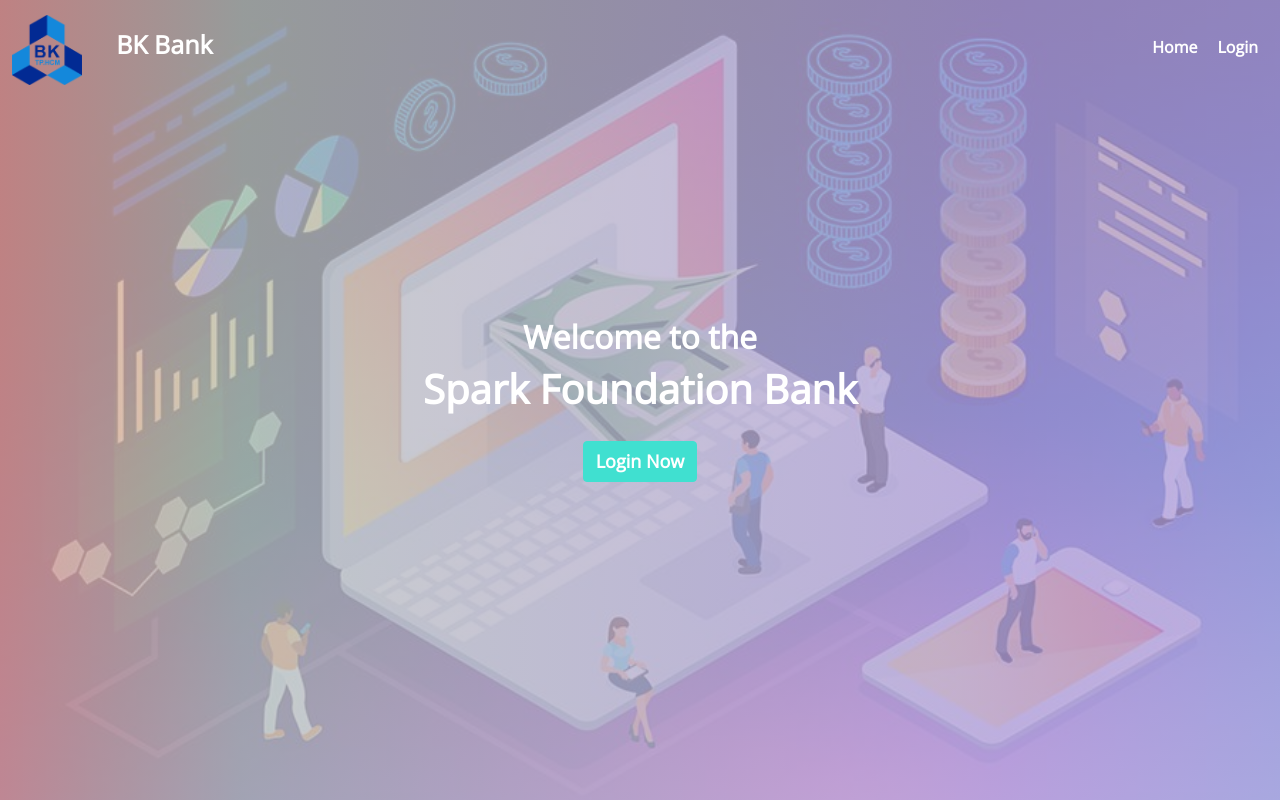
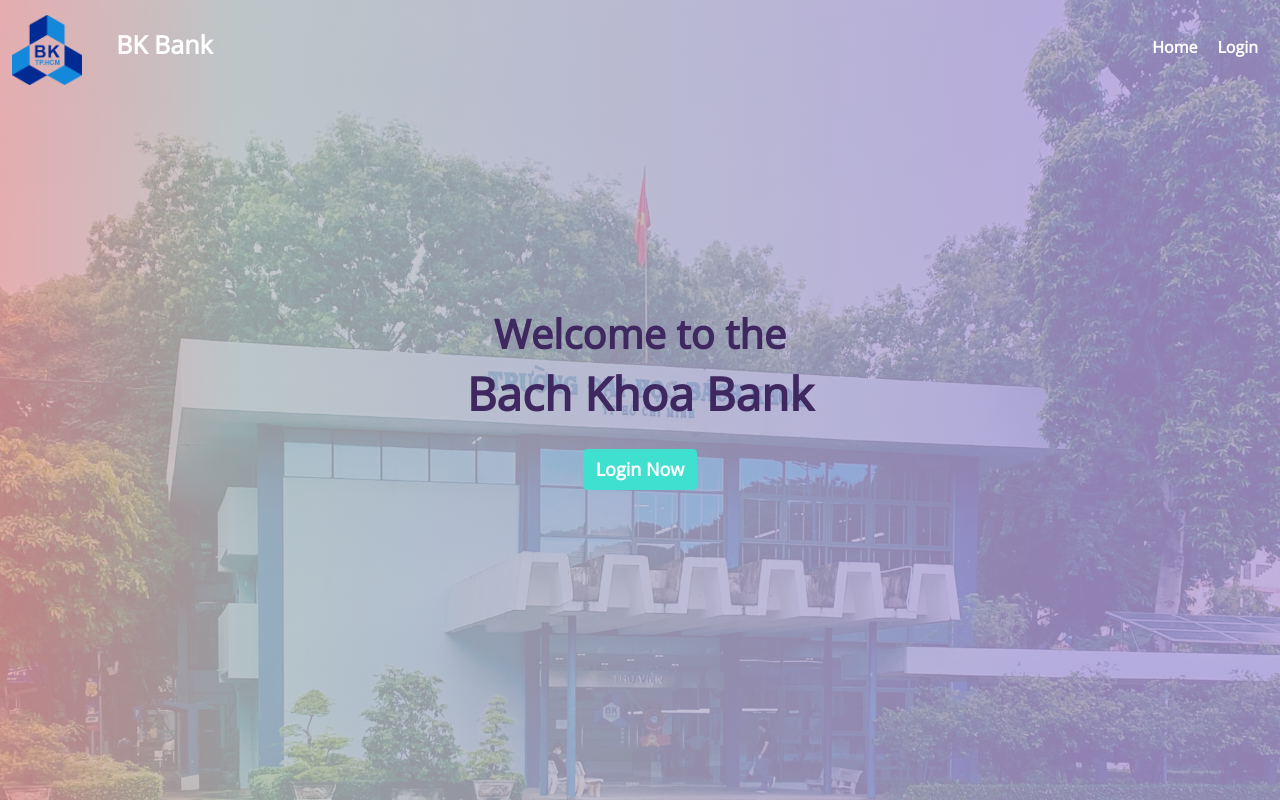
Before and after one commit to vonhatthanh2000/basic-banking-system, a PHP site: page /basic-banking-system/ in a window 1280 px wide. Run offline with PHP 8.4, Linux system fonts and the light colour scheme; some libraries are stand-ins or nearby versions.

Commit message:
feat: change background

```diff
--- a/index.php
+++ b/index.php
@@ -14,9 +14,9 @@
     <!-- ---------------Home Page--------------- -->
        <div class="container-fluid d-flex justify-content-center align-items-center" id="home__page">
            <div class="row">
-               <div class="col-12 text-center">
-                    <h2>Welcome to the</h2>
-                    <h1>Spark Foundation Bank</h1>
+               <div class="col-12 text-center" style="color:#3F2860;">
+                    <h2 style ="font-size:40px;">Welcome to the</h2>
+                    <h1 style="font-size:46px;">Bach Khoa Bank</h1>
                     <a href="<?php echo SITE__PATH; ?>/pages/Login.php?type=n"><button class="btn">Login Now</button></a>
                </div>
            </div>
--- a/pages/Login.php
+++ b/pages/Login.php
@@ -43,7 +43,7 @@
   <?php echo $msg ?>
   <div class="row text-center">
     <h3>Welcome !</h3>
-    <h3>Spark Foundation Bank</h3>
+    <h3>Bach Khoa Bank</h3>
     <p>Please Login Now</p>
   </div>
   <div class="row justify-content-center">
--- a/style/style.css
+++ b/style/style.css
@@ -112,7 +112,7 @@ body{
         width: 100%;
         height:100vh;
         color:var(--tab_nav_color);
-        background: linear-gradient(to right, rgb(238, 162, 162,0.8) 0%, rgba(188, 194, 192, 0.8) 19%, rgba(180, 160, 218, 0.8) 79%),url(../assets/home_bg.jpg);
+        background: linear-gradient(to right, rgb(238, 162, 162,0.8) 0%, rgba(188, 194, 192, 0.8) 19%, rgba(180, 160, 218, 0.8) 85%),url(../assets/BK-uni.jpg);
         background-repeat: no-repeat;
         background-size: cover;
         background-position:center;
```
Also changed, not shown: assets/BK-uni.jpg (added).
